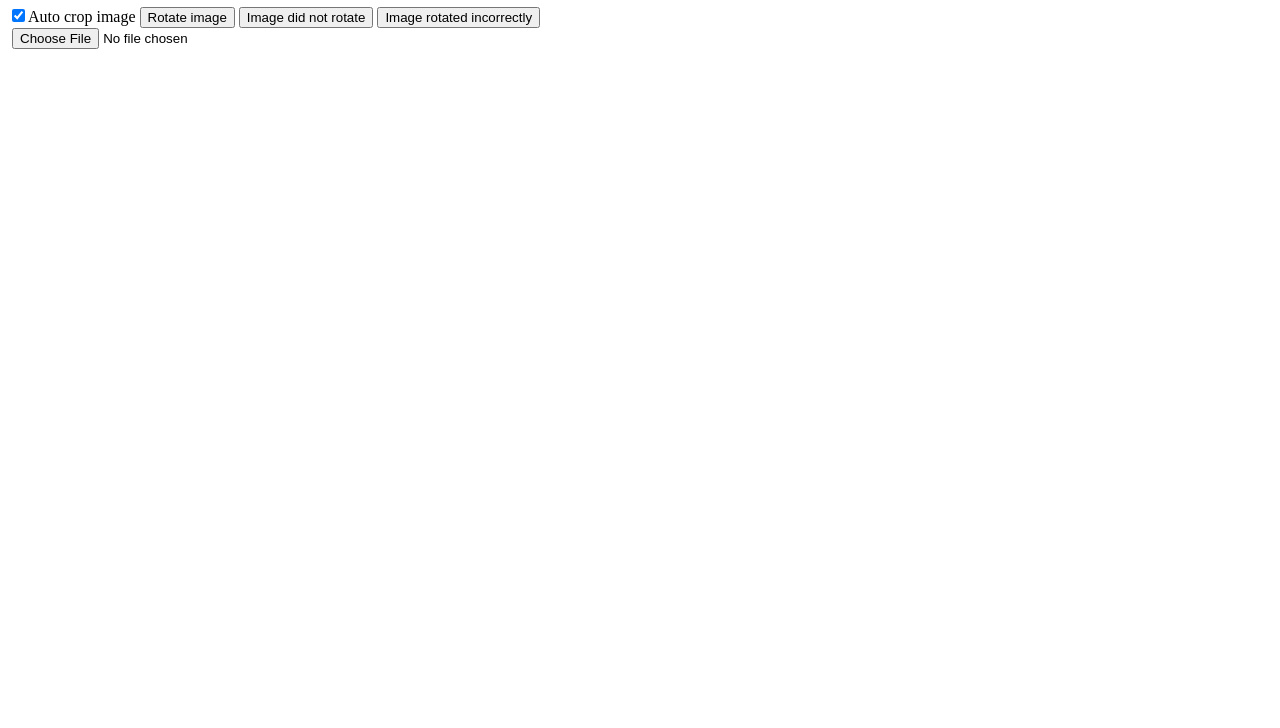
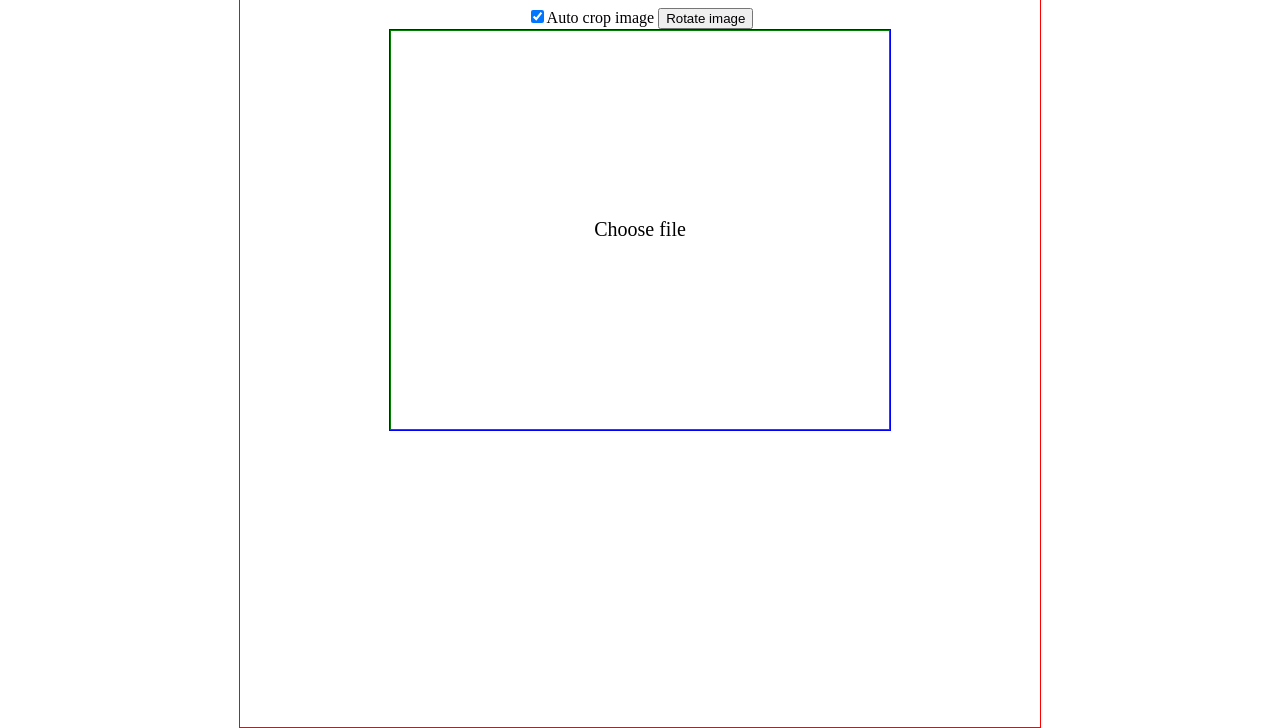
Before and after one commit to ajay-gandhi/autorotate, a plain HTML site: page public/index.html in a window 1280 px wide. Shown: the part 74-802 px from the top of the page. Drawn offline with nearby package versions, Linux system fonts and the light colour scheme.

Commit message:
Add prompt for select and reselect image

```diff
--- a/public/index.html
+++ b/public/index.html
@@ -2,6 +2,7 @@
 <html>
 <head>
   <title>Image Autorotator</title>
+  <link href="style.css" rel="stylesheet">
   <script src="https://ajax.googleapis.com/ajax/libs/jquery/1.7.2/jquery.min.js"></script>
   <script src="main.js"></script>
 </head>
@@ -16,6 +17,7 @@
     </div>
     <div class="AutoRotator__ImageSelect">
       <img class="ImageSelect__preview" />
+      <div class="ImageSelect__prompt">Choose file</div>
       <input class="ImageSelect__input" type="file" accept="image/*" />
     </div>
     <div class="AutoRotator__Output">
--- a/public/main.js
+++ b/public/main.js
@@ -4,10 +4,26 @@ var didRotate = false;
 var fr = new FileReader();
 fr.onload = function (e) {
   $(".ImageSelect__preview").attr("src", e.target.result);
+
+  // Only need to do this once
+  if (!imageData) {
+    $(".ImageSelect__preview").show();
+    $(".ImageSelect__prompt").hide().text("Choose new file").addClass("ImageSelect__prompt--reselect");
+    $(".AutoRotator__ImageSelect").hover(function () {
+      $(".ImageSelect__prompt").fadeIn();
+    }, function () {
+      $(".ImageSelect__prompt").fadeOut();
+    });
+  }
+
   imageData = e.target.result;
 };
 
 $(document).ready(function () {
+  $(".ImageSelect__prompt").click(function () {
+    $(".ImageSelect__input").click();
+  });
+
   $(".ImageSelect__input").change(function () {
     fr.readAsDataURL($(this).prop("files")[0]);
   });
--- /dev/null
+++ b/public/style.css
@@ -0,0 +1,59 @@
+body {
+  margin: 0;
+}
+
+.AutoRotator {
+  margin: 0 auto;
+  width: 100%;
+  max-width: 800px;
+  height: 100vh;
+  display: flex;
+  flex-flow: column nowrap;
+  justify-content: flex-start;
+  align-items: center;
+  border: 1px solid red;
+}
+
+.Options__retryButton {
+  display: none;
+}
+
+.AutoRotator__ImageSelect {
+  border: 1px solid blue;
+  position: relative;
+  width: 100%;
+  max-width: 500px;
+  height: 100%;
+  max-height: 400px;
+  display: flex;
+  justify-content: center;
+  cursor: pointer;
+}
+.ImageSelect__prompt {
+  font-size: 20px;
+  display: flex;
+  justify-content: center;
+  align-items: center;
+  position: absolute;
+  top: 0;
+  right: 0;
+  bottom: 0;
+  left: 0;
+  z-index: 10;
+  border: 1px solid green;
+}
+.ImageSelect__prompt--reselect {
+  background-color: rgba(0, 0, 0, 0.5);
+}
+.ImageSelect__input {
+  display: none;
+}
+.ImageSelect__preview {
+  display: block;
+  object-fit: contain;
+  height: auto;
+  width: auto;
+  max-width: 100%;
+  max-height: 100%;
+  z-index: 9;
+}
```
